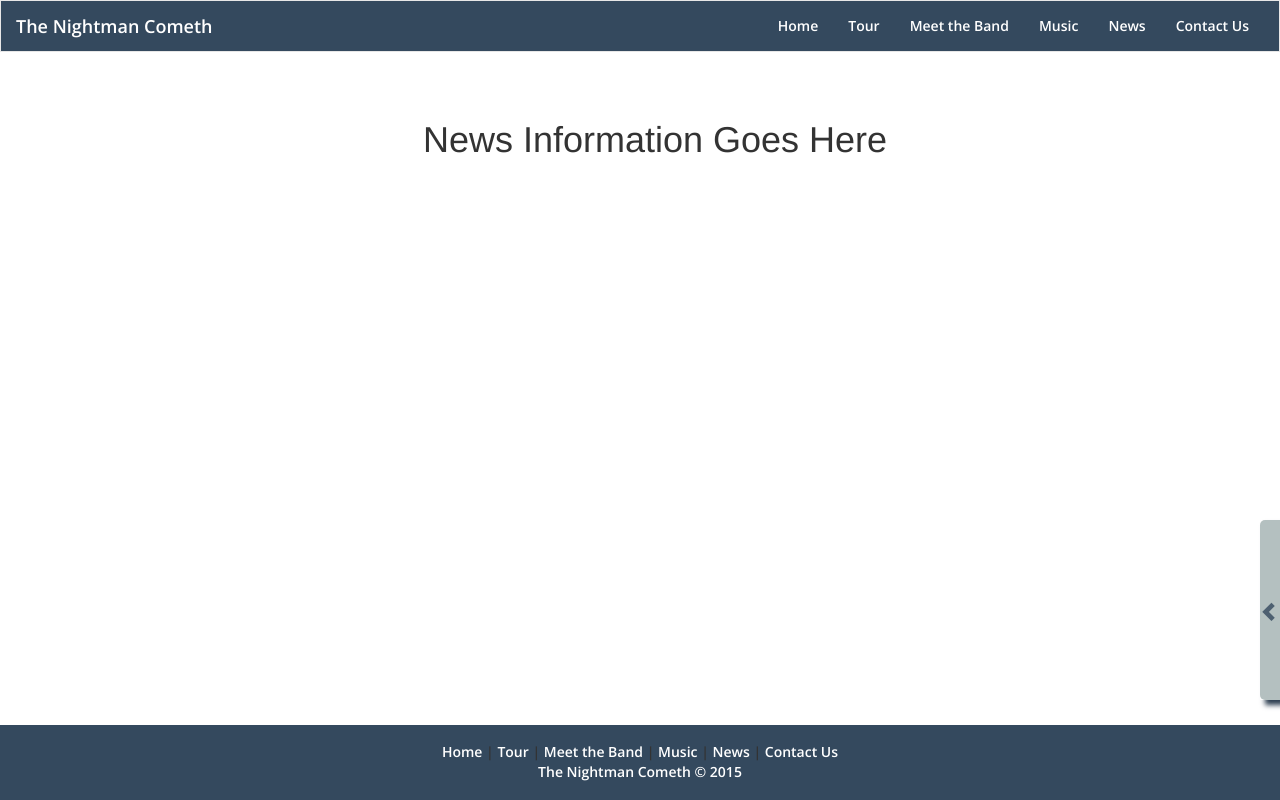
After one commit to c1phr/cs399_band, a Django app: page /news/ in a window 1280 px wide. The commit adds this page. Run offline with Django 3.2, Linux system fonts and the light colour scheme; some libraries are stand-ins or nearby versions.

Commit message:
Finish Scaffold
Finished adding in the rest of the templates that we would need for the
project and hooked them up to the route config.

```diff
--- a/band_project/band_project/urls.py
+++ b/band_project/band_project/urls.py
@@ -1,12 +1,15 @@
 from django.conf.urls import patterns, include, url
 from django.conf.urls.static import static
 # from django.contrib import admin
-from views import home, meet
-
+from views import home, meet, tour, music, news, contact
 urlpatterns = patterns('',
     # Examples:
      url(r'^$', home),
      url(r'^meet/', meet),
+     url(r'^tour/', tour),
+     url(r'^music/', music),
+     url(r'^news/', news),
+     url(r'^contact/', contact),
     # url(r'^blog/', include('blog.urls')),
 
     # url(r'^admin/', include(admin.site.urls)),
--- a/band_project/templates/base.html
+++ b/band_project/templates/base.html
@@ -25,11 +25,11 @@
       <div class="collapse navbar-collapse" id="bs-example-navbar-collapse-1">
       <ul class="nav navbar-nav navbar-right text-center">
         <li><a href="/">Home</a></li>
-        <li><a href="#">Tour</a></li>
+        <li><a href="/tour">Tour</a></li>
         <li><a href="/meet">Meet the Band</a></li>
-        <li><a href="#">Music</a></li>
-        <li><a href="#">News</a></li>
-        <li><a href="#">Contact Us</a></li>
+        <li><a href="/music">Music</a></li>
+        <li><a href="/news">News</a></li>
+        <li><a href="#/contact">Contact Us</a></li>
       </ul>
     </div>
   </div>
--- /dev/null
+++ b/band_project/templates/news.html
@@ -0,0 +1,17 @@
+{% extends "base.html" %}
+{% block page_style %}
+{#Insert any CSS here#}
+{% endblock %}
+{% block content %}
+{#Main HTML content Goes here#}
+    <div class="container" style="margin-top:100px;">
+        <div class="row text-center">
+            <h1>News Information Goes Here</h1>
+        </div>
+    </div>
+
+
+{% endblock %}
+{% block js %}
+{#    Insert any JavaScript here         #}
+{% endblock %}
--- a/band_project/views.py
+++ b/band_project/views.py
@@ -6,3 +6,12 @@ def home(request):
 
 def meet(request):
     return render(request, 'meet.html')
+
+def tour(request):
+    return render(request, 'tour.html')
+def news(request):
+    return render(request, 'news.html')
+def music(request):
+    return render(request, 'music.html')
+def contact(request):
+    return render(request, 'contact.html')
```
Also changed, not shown: band_project/templates/contact.html (added, +17 -0 lines), band_project/templates/music.html (added, +17 -0 lines), band_project/templates/tour.html (added, +17 -0 lines).
